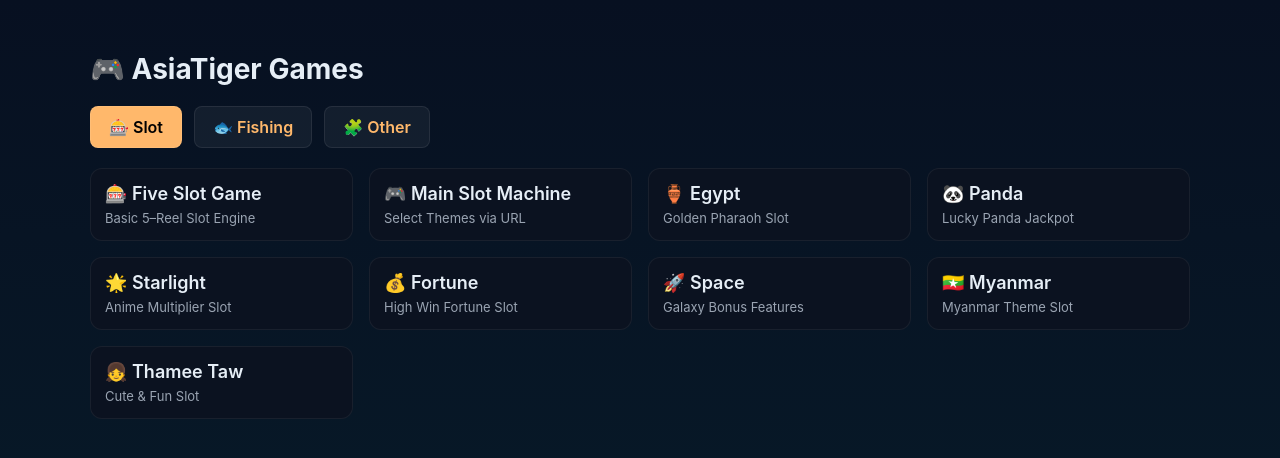
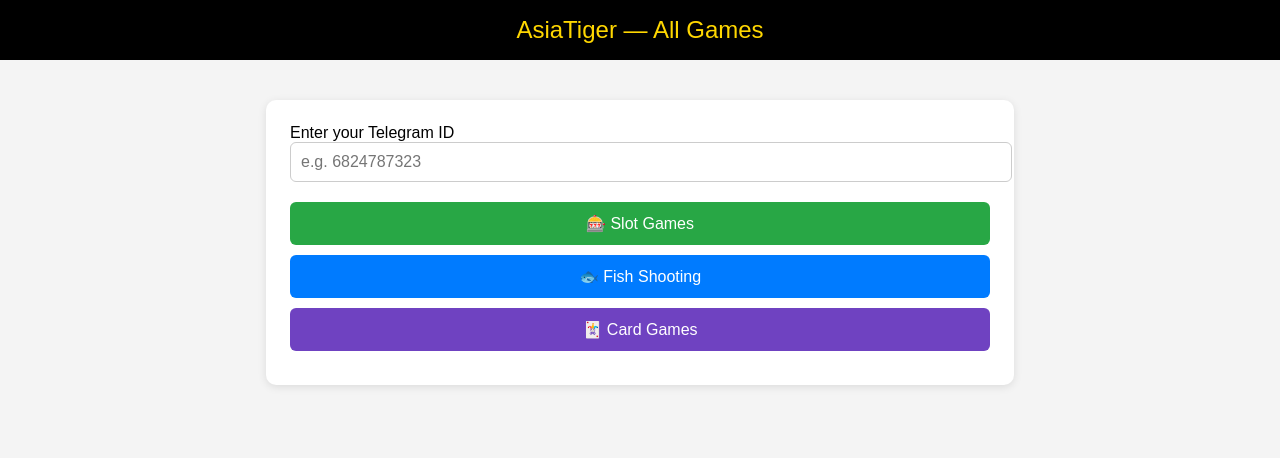
Before and after one commit to ayechanaung12723-star/asiatiger-web, a plain HTML site: page games.html in a window 1280 px wide. Drawn offline with Linux system fonts and the light colour scheme.

Commit message:
Fix games launcher

```diff
--- a/games.html
+++ b/games.html
@@ -1,199 +1,47 @@
 <!DOCTYPE html>
 <html lang="en">
 <head>
-  <meta charset="UTF-8">
-  <meta name="viewport" content="width=device-width, initial-scale=1.0">
-  <title>AsiaTiger — Games</title>
-
+<meta charset="utf-8">
+<meta name="viewport" content="width=device-width, initial-scale=1">
+<title>AsiaTiger — All Games</title>
 <style>
-    :root {
-      --bg: #0f1724;
-      --card: #0b1220;
-      --accent: #ffb86b;
-      --muted: #9aa4b2;
-      color-scheme: dark;
-    }
-    body {
-      margin: 0;
-      font-family: Inter, Arial, sans-serif;
-      background: linear-gradient(180deg,#071021 0%,#071827 100%);
-      color: #e6eef6;
-    }
-
-    .container {
-      max-width: 1100px;
-      margin: 36px auto;
-      padding: 16px;
-    }
-
-    h1 {
-      margin: 0 0 20px 0;
-      font-size: 28px;
-      font-weight: 700;
-    }
-
-    /* Tabs */
-    .tabs {
-      display: flex;
-      gap: 12px;
-      margin-bottom: 20px;
-      flex-wrap: wrap;
-    }
-    .tab-btn {
-      padding: 10px 18px;
-      border-radius: 8px;
-      cursor: pointer;
-      background: rgba(255,255,255,0.05);
-      border: 1px solid rgba(255,255,255,0.08);
-      color: var(--accent);
-      font-weight: 600;
-      transition: .15s;
-    }
-    .tab-btn.active {
-      background: var(--accent);
-      color: #000;
-    }
-
-    /* Game Grid */
-    .game-grid {
-      display: grid;
-      grid-template-columns: repeat(auto-fit, minmax(220px, 1fr));
-      gap: 16px;
-      margin-top: 10px;
-    }
-
-    .game-card {
-      background: var(--card);
-      padding: 14px;
-      border: 1px solid rgba(255,255,255,0.06);
-      border-radius: 12px;
-      cursor: pointer;
-      transition: 0.15s;
-    }
-    .game-card:hover {
-      background: #111c2d;
-      transform: translateY(-2px);
-    }
-    .game-title {
-      font-size: 18px;
-      font-weight: 600;
-      margin-bottom: 6px;
-    }
-    .game-desc {
-      font-size: 13px;
-      color: var(--muted);
-    }
+  body { font-family: Arial, sans-serif; background: #f4f4f4; margin: 0; padding: 0; }
+  header { background: #000; color: #FFD700; padding: 16px; text-align: center; font-size: 24px; }
+  .container { max-width: 700px; margin: 40px auto; background: #fff; padding: 24px; border-radius: 10px; box-shadow: 0 2px 8px rgba(0,0,0,0.1); }
+  .input-group { margin-bottom: 20px; }
+  input { width: 100%; padding: 10px; font-size: 16px; border: 1px solid #ccc; border-radius: 6px; }
+  .game-buttons button { width: 100%; padding: 12px; margin-bottom: 10px; font-size: 16px; border: none; border-radius: 6px; cursor: pointer; }
+  .slot { background: #28a745; color: #fff; }
+  .fish { background: #007bff; color: #fff; }
+  .card { background: #6f42c1; color: #fff; }
 </style>
 </head>
+<body>
+  <header>AsiaTiger — All Games</header>
 
-<body>
   <div class="container">
-  <h1>🎮 AsiaTiger Games</h1>
-
-  <!-- Tabs -->
-  <div class="tabs">
-    <div class="tab-btn active" onclick="switchTab('slot')">🎰 Slot</div>
-    <div class="tab-btn" onclick="switchTab('fishing')">🐟 Fishing</div>
-    <div class="tab-btn" onclick="switchTab('other')">🧩 Other</div>
+    <div class="input-group">
+      <label>Enter your Telegram ID</label>
+      <input type="text" id="tgid" placeholder="e.g. 6824787323">
     </div>
 
-  <!-- SLOT TAB -->
-  <div id="slot" class="game-grid">
-    <div class="game-card" onclick="openGame('games/five_slot_games.html')">
-      <div class="game-title">🎰 Five Slot Game</div>
-      <div class="game-desc">Basic 5–Reel Slot Engine</div>
-    </div>
-
-    <div class="game-card" onclick="openGame('games/slot.html')">
-      <div class="game-title">🎮 Main Slot Machine</div>
-      <div class="game-desc">Select Themes via URL</div>
-    </div>
-
-    <div class="game-card" onclick="openGame('games/slot.html?game=egypt')">
-      <div class="game-title">🏺 Egypt</div>
-      <div class="game-desc">Golden Pharaoh Slot</div>
-    </div>
-
-    <div class="game-card" onclick="openGame('games/slot.html?game=panda')">
-      <div class="game-title">🐼 Panda</div>
-      <div class="game-desc">Lucky Panda Jackpot</div>
-    </div>
-
-    <div class="game-card" onclick="openGame('games/slot.html?game=starlight')">
-      <div class="game-title">🌟 Starlight</div>
-      <div class="game-desc">Anime Multiplier Slot</div>
-    </div>
-
-    <div class="game-card" onclick="openGame('games/slot.html?game=fortune')">
-      <div class="game-title">💰 Fortune</div>
-      <div class="game-desc">High Win Fortune Slot</div>
-    </div>
-
-    <div class="game-card" onclick="openGame('games/slot.html?game=space')">
-      <div class="game-title">🚀 Space</div>
-      <div class="game-desc">Galaxy Bonus Features</div>
-    </div>
-
-    <div class="game-card" onclick="openGame('games/slot.html?game=myanmar')">
-      <div class="game-title">🇲🇲 Myanmar</div>
-      <div class="game-desc">Myanmar Theme Slot</div>
-    </div>
-
-    <div class="game-card" onclick="openGame('games/slot.html?game=thameetaw')">
-      <div class="game-title">👧 Thamee Taw</div>
-      <div class="game-desc">Cute & Fun Slot</div>
+    <div class="game-buttons">
+      <button class="slot" onclick="launchGame('games/five_slot_games.html')">🎰 Slot Games</button>
+      <button class="fish" onclick="launchGame('games/fishing.html')">🐟 Fish Shooting</button>
+      <button class="card" onclick="launchGame('games/card.html')">🃏 Card Games</button>
     </div>
   </div>
 
-  <!-- FISHING TAB -->
-  <div id="fishing" class="game-grid" style="display:none;">
-    <div class="game-card" onclick="openGame('games/fishing.html')">
-      <div class="game-title">🐟 Fishing</div>
-      <div class="game-desc">Classic Fish Shooting Game</div>
-    </div>
-
-    <div class="game-card" onclick="openGame('games/fishing.js')">
-      <div class="game-title">🎯 Fishing JS</div>
-      <div class="game-desc">JS Version of Fishing</div>
-    </div>
-
-    <div class="game-card" onclick="openGame('games/fish.html')">
-      <div class="game-title">🌀 Fish Mode</div>
-      <div class="game-desc">Alternate Fish Game</div>
-    </div>
-  </div>
-
-  <!-- OTHER TAB -->
-  <div id="other" class="game-grid" style="display:none;">
-
-    <div class="game-card" onclick="openGame('games/card.html')">
-      <div class="game-title">🃏 Card Game</div>
-      <div class="game-desc">Simple Card Game</div>
-    </div>
-
-    <div class="game-card" onclick="openGame('games/audit.html')">
-      <div class="game-title">📊 Audit</div>
-      <div class="game-desc">Admin Audit Tool</div>
-    </div>
-
-    <div class="game-card" onclick="openGame('games/aphogyi.js')">
-      <div class="game-title">👴 Aphogyi</div>
-      <div class="game-desc">Funny Random Game</div>
-    </div>
-
-  </div>
-
-</div>
-
   <script>
-  function switchTab(tab) {
-    document.querySelectorAll('.tab-btn').forEach(btn => btn.classList.remove('active'));
-    document.querySelectorAll('.game-grid').forEach(grid => grid.style.display = 'none');
-
-    document.querySelector(`.tab-btn[onclick="switchTab('${tab}')"]`).classList.add('active');
-    document.getElementById(tab).style.display = 'grid';
+    function launchGame(url) {
+      const tgid = document.getElementById("tgid").value.trim();
+      if (!tgid) {
+        alert("Enter your Telegram ID first");
+        return;
+      }
+      const sep = url.includes('?') ? '&' : '?';
+      window.location.href = url + sep + "tgid=" + encodeURIComponent(tgid);
     }
   </script>
-
 </body>
 </html>
```
Lines whose indentation alone changed are shown as unchanged.
